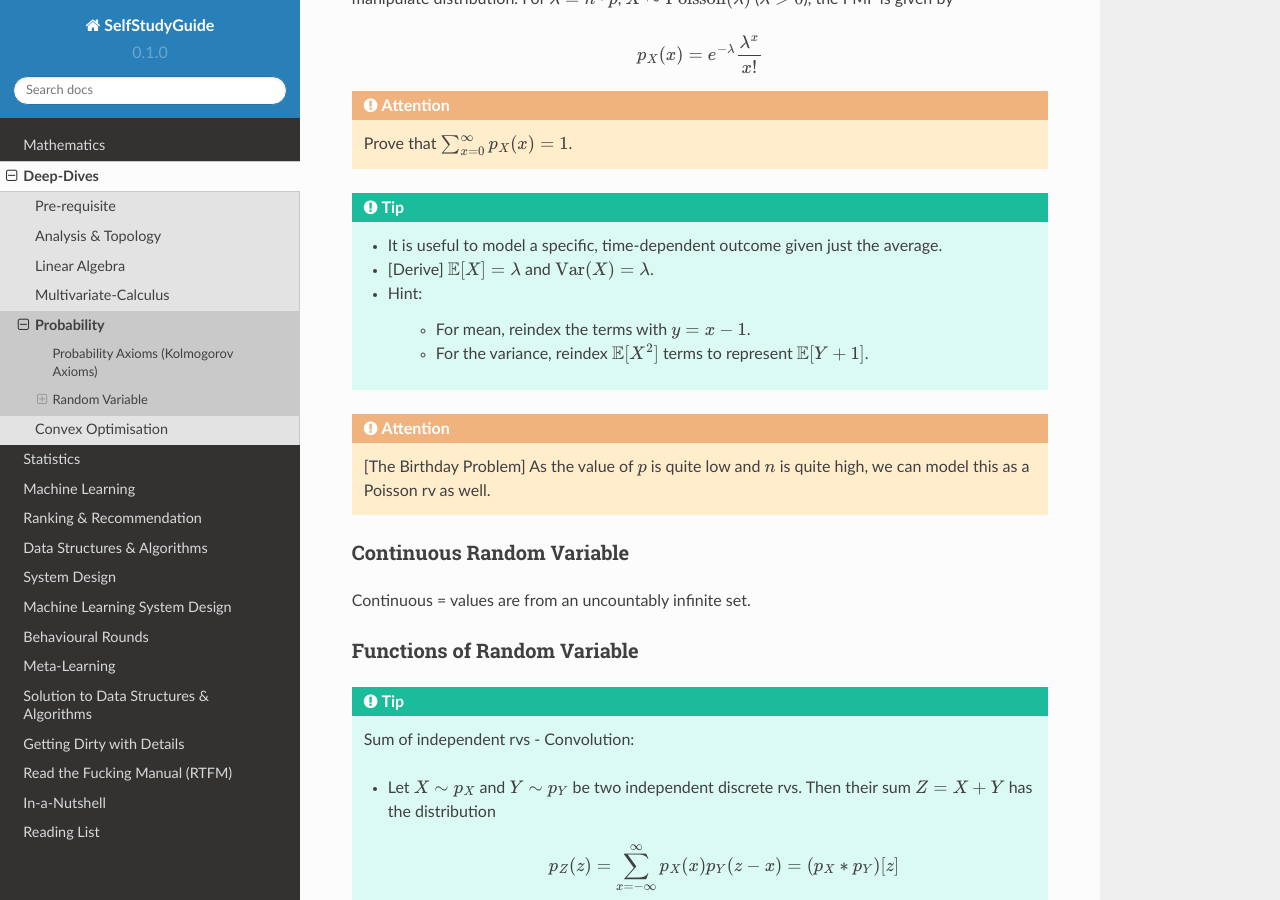
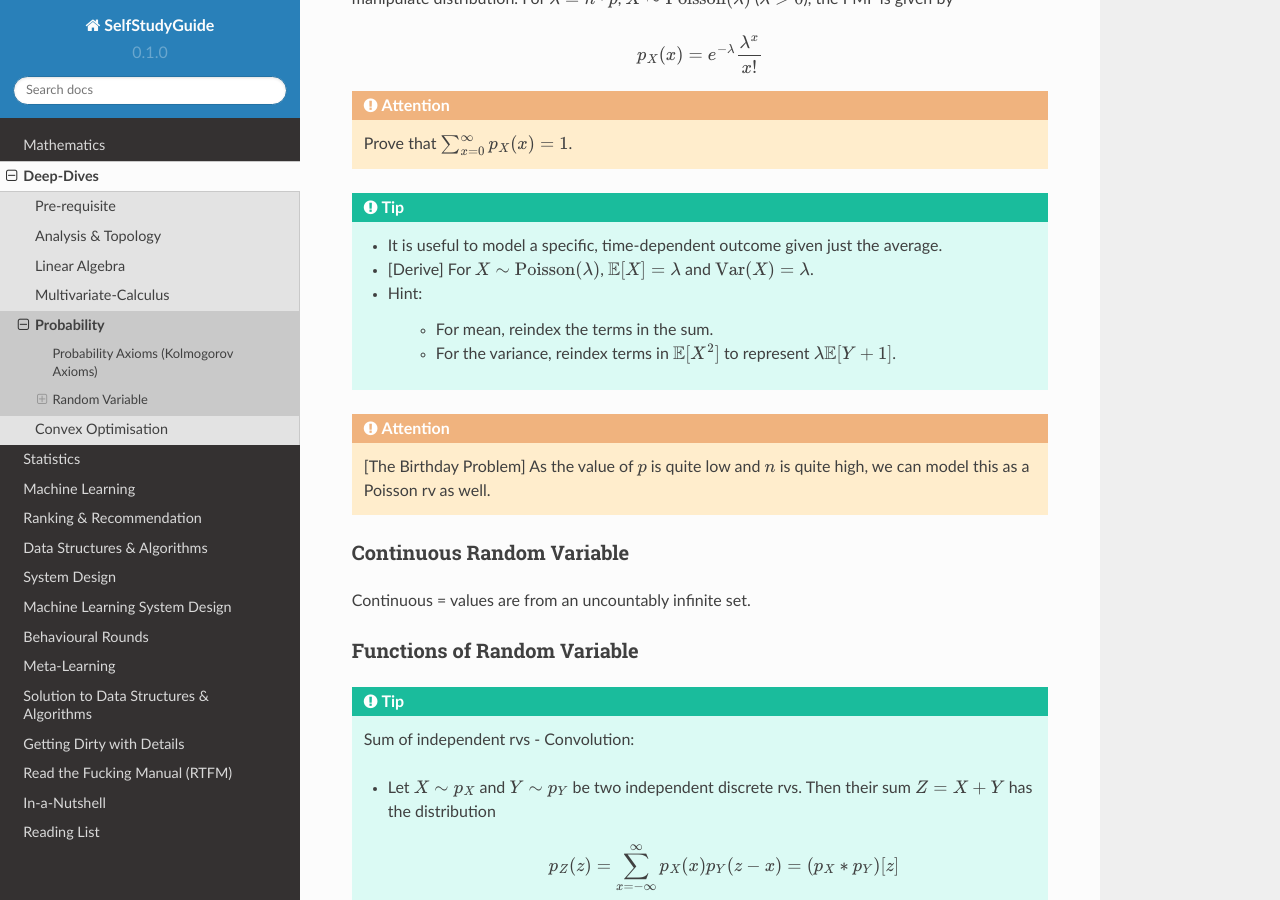
Before and after one commit to uselesstechjunks/leetcode, a Sphinx documentation site: the page built from docs/source/math/prob.rst, in a window 1280 px wide and 900 px high, scrolled down 6661 px. Built offline with Sphinx 7.4.7 and the Read the Docs theme 2.0.0, drawn with Linux system fonts in a browser that asks for light colours.

Commit message:
Update prob.rst

```diff
--- a/docs/source/math/prob.rst
+++ b/docs/source/math/prob.rst
@@ -243,11 +243,11 @@ If a Binomial rv has :math:`n\to\infty` and :math:`p\to 0`, we can approximate i
 
 .. tip::
 	* It is useful to model a specific, time-dependent outcome given just the average.
-	* [Derive] :math:`\mathbb{E}[X]=\lambda` and :math:`\mathrm{Var}(X)=\lambda`.
+	* [Derive] For :math:`X\sim\mathrm{Poisson}(\lambda)`, :math:`\mathbb{E}[X]=\lambda` and :math:`\mathrm{Var}(X)=\lambda`.
 	* Hint:
 
-		* For mean, reindex the terms with :math:`y=x-1`.
-		* For the variance, reindex :math:`\mathbb{E}[X^2]` terms to represent :math:`\mathbb{E}[Y+1]`.
+		* For mean, reindex the terms in the sum.
+		* For the variance, reindex terms in :math:`\mathbb{E}[X^2]` to represent :math:`\lambda\mathbb{E}[Y+1]`.
 
 .. attention::
 	[The Birthday Problem] As the value of :math:`p` is quite low and :math:`n` is quite high, we can model this as a Poisson rv as well.
```
